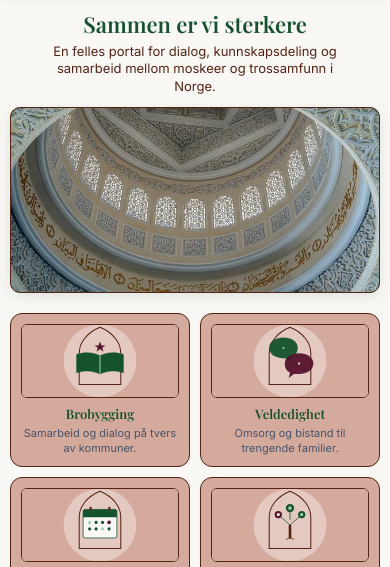
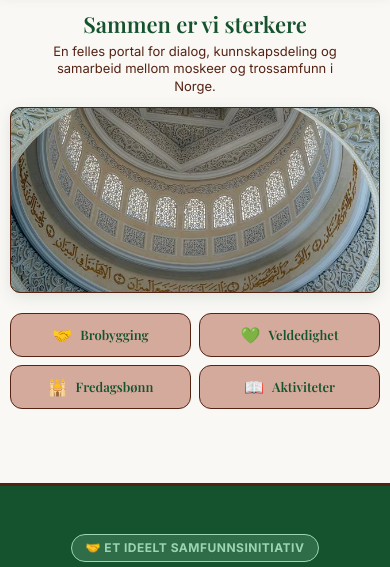
Before and after one commit to SajidMukhtarDEV/moskeene.no, a plain HTML site: page index.html in a window 390 px wide. Shown: the part 96-663 px from the top of the page. Drawn offline with nearby package versions, Linux system fonts and the light colour scheme; a web font is replaced by a local one.

Commit message:
feat(ui): konverter 4 informasjonskort til kompakte touch-vennlige hurtigknapper for mobil

```diff
--- a/index.html
+++ b/index.html
@@ -165,35 +165,23 @@
             <div id="heroFredagsbonnView" style="display: none;"></div>
         </section>
 
-        <!-- VISES PÅ SKJERMEN: cards-section & bildekort (Kompakt 2x2 på mobil) -->
-        <section class="cards-section">
-            <div class="card">
-                <div class="card-image-box">
-                    <img src="images/kort-best-praksis.svg" alt="Brobygging og fellesskap" class="card-image">
-                </div>
-                <h3>Brobygging</h3>
-                <p>Samarbeid og dialog på tvers av kommuner.</p>
+        <!-- VISES PÅ SKJERMEN: cards-section & hurtigknapper (Kompakt 2x2 på mobil) -->
+        <section class="cards-section" aria-label="Hurtigvalg">
+            <div class="card" onclick="location.href='#om-oss'" title="Samarbeid og dialog">
+                <span class="card-icon">🤝</span>
+                <span class="card-title">Brobygging</span>
             </div>
-            <div class="card">
-                <div class="card-image-box">
-                    <img src="images/kort-trosdialog.svg" alt="Veldedighet og omsorg" class="card-image">
-                </div>
-                <h3>Veldedighet</h3>
-                <p>Omsorg og bistand til trengende familier.</p>
+            <div class="card" onclick="location.href='#om-oss'" title="Omsorg og bistand">
+                <span class="card-icon">💚</span>
+                <span class="card-title">Veldedighet</span>
             </div>
-            <div class="card" onclick="visFredagsbonnOversikt(true)" style="cursor:pointer;" title="Klikk for å se fredagsbønner">
-                <div class="card-image-box">
-                    <img src="images/kort-kalender.svg" alt="Fredagsbønn og bønnetider" class="card-image">
-                </div>
-                <h3>Fredagsbønn</h3>
-                <p>Klokkeslett for khutbah og bønn i sanntid.</p>
+            <div class="card card-action" onclick="visFredagsbonnOversikt(true)" style="cursor:pointer;" title="Klikk for å se fredagsbønner i sanntid">
+                <span class="card-icon">🕌</span>
+                <span class="card-title">Fredagsbønn</span>
             </div>
-            <div class="card">
-                <div class="card-image-box">
-                    <img src="images/kort-erfaringsbank.svg" alt="Aktiviteter og lokaltilbud" class="card-image">
-                </div>
-                <h3>Aktiviteter</h3>
-                <p>Leksehjelp, koranskole og familiesamlinger.</p>
+            <div class="card" onclick="location.href='#om-oss'" title="Lokale tilbud og samlinger">
+                <span class="card-icon">📖</span>
+                <span class="card-title">Aktiviteter</span>
             </div>
         </section>
 
--- a/style.css
+++ b/style.css
@@ -591,7 +591,7 @@ a {
 .cards-section {
     display: grid;
     grid-template-columns: repeat(2, 1fr);
-    gap: 10px;
+    gap: 8px;
     max-width: 100%;
     margin: 0 auto;
 }
@@ -599,76 +599,61 @@ a {
 @media (min-width: 768px) {
     .cards-section {
         grid-template-columns: repeat(4, 1fr);
-        gap: 16px;
+        gap: 12px;
         max-width: 1050px;
     }
 }
 
-/* BRANSJENAVN: card (Kompakt og stilren brikke) */
+/* BRANSJENAVN: card (Kompakt og stilren hurtigknapp/flis) */
 .card {
     border: 1.5px solid var(--secondary-brun);
     background-color: var(--surface-sand);
     color: var(--primary-hoved);
-    padding: 10px;
+    padding: 10px 12px;
+    min-height: 44px;
     border-radius: var(--radius-card-kort);
     font-family: var(--font-tittel);
     text-align: center;
-    transition: transform 0.2s ease, box-shadow 0.2s ease;
-    display: flex;
-    flex-direction: column;
-}
-
-.card:hover {
+    transition: transform 0.2s ease, box-shadow 0.2s ease, background-color 0.2s ease;
+    display: flex;
+    align-items: center;
+    justify-content: center;
+    gap: 8px;
+    cursor: pointer;
+    user-select: none;
+    box-sizing: border-box;
+}
+
+.card:hover, .card:active {
     transform: translateY(-2px);
-    box-shadow: 0 6px 14px rgba(84, 35, 20, 0.12);
-}
-
-.card h3 {
+    box-shadow: 0 4px 12px rgba(84, 35, 20, 0.12);
+    background-color: #FDFBF7;
+}
+
+.card .card-icon {
+    font-size: 16px;
+    line-height: 1;
+    display: inline-flex;
+    align-items: center;
+}
+
+.card .card-title {
     font-size: 13px;
-    margin-top: 8px;
-    margin-bottom: 2px;
-    line-height: 1.25;
-}
-
-.card p {
-    font-family: var(--font-tekst);
-    font-size: 11px;
-    color: #475569;
-    margin-top: 2px;
-    line-height: 1.35;
-    margin-bottom: 0;
-}
-
-/* Bildeboks inne i hvert kort */
-.card-image-box {
-    width: 100%;
-    overflow: hidden;
-    border: 1px solid var(--secondary-brun);
-    border-radius: 6px;
-    background: #FFFFFF;
-}
-
-.card-image {
-    width: 100%;
-    height: 72px;
-    display: block;
-    object-fit: cover;
+    font-weight: 700;
+    line-height: 1.2;
+    color: var(--primary-hoved);
 }
 
 @media (min-width: 768px) {
     .card {
-        padding: 14px;
-    }
-    .card h3 {
-        font-size: 16px;
-        margin-top: 10px;
-    }
-    .card p {
-        font-size: 12px;
-        margin-top: 4px;
-    }
-    .card-image {
-        height: 100px;
+        padding: 12px 16px;
+        min-height: 48px;
+    }
+    .card .card-icon {
+        font-size: 18px;
+    }
+    .card .card-title {
+        font-size: 15px;
     }
 }
 
```
